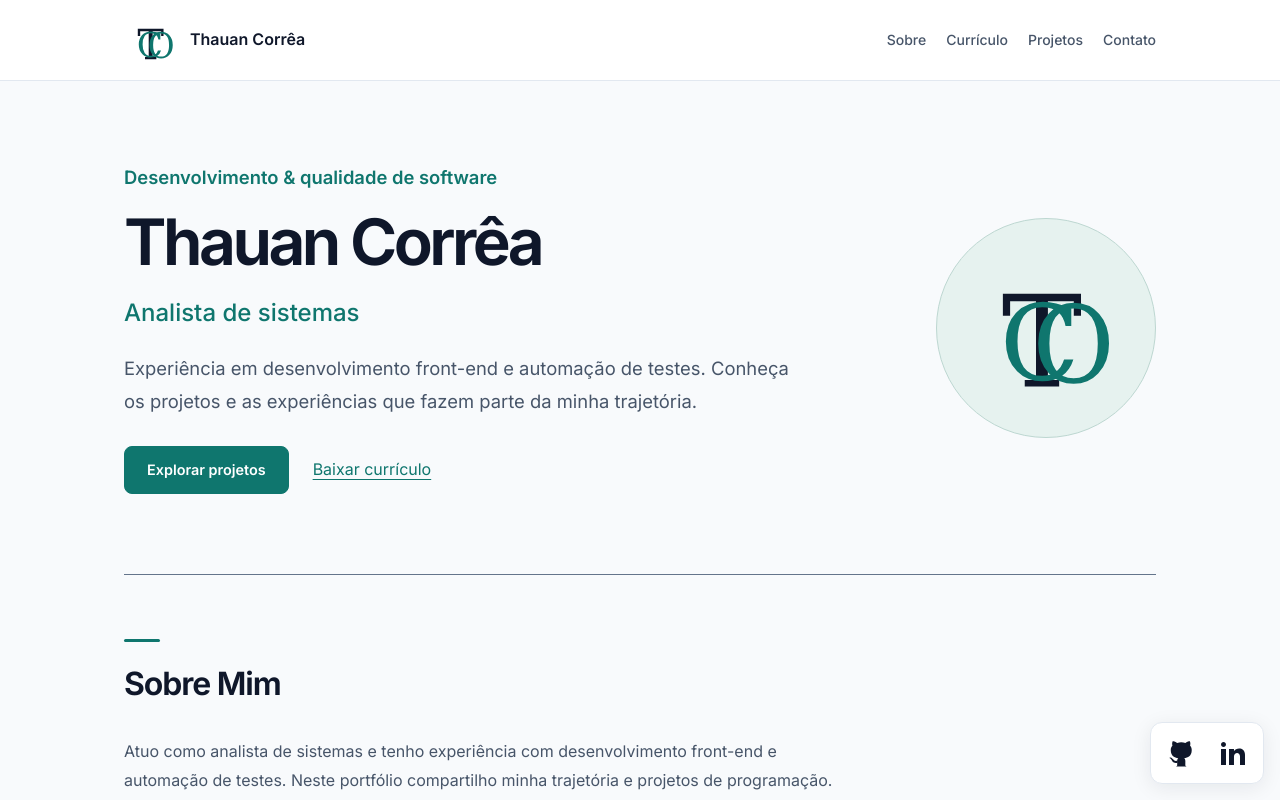
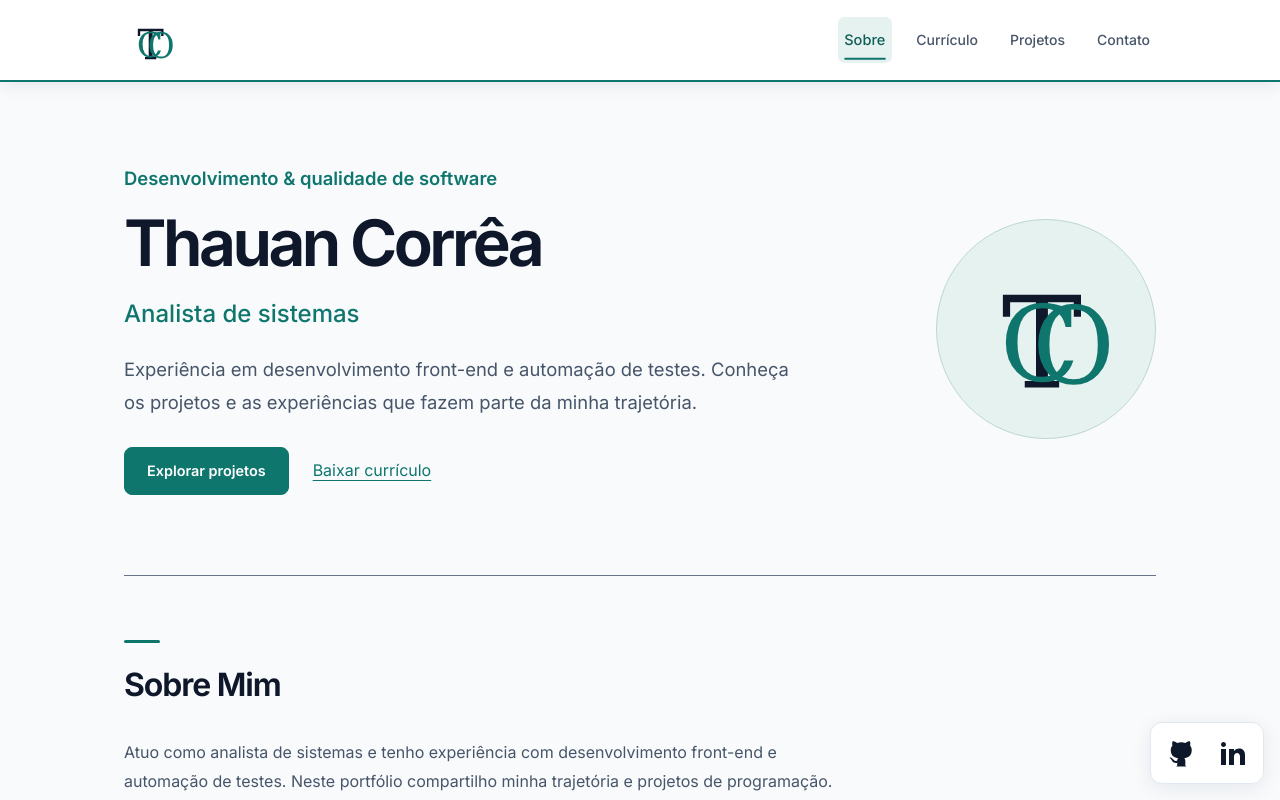
Before and after one commit to ThauanLK/Portfolio, a React (Vite) app: page / in a window 1280 px wide. Shown: the top 800 px of the page. Built offline with nearby package versions, Linux system fonts and the light colour scheme; no server answers.

Commit message:
Adicao de animacoes simples e ajuste no header da pagina

```diff
--- a/src/constants/reset.css
+++ b/src/constants/reset.css
@@ -131,6 +131,7 @@ table {
 }
 
 *, *::before, *::after { box-sizing: border-box; }
+html { scroll-behavior: smooth; }
 body { font-family: 'Inter', system-ui, -apple-system, sans-serif; background: var(--background); color: var(--text); line-height: 1.6; }
 section { scroll-margin-top: 144px; }
 :focus-visible { outline: 3px solid var(--accent); outline-offset: 4px; }
--- /dev/null
+++ b/src/hooks/useActiveSection/index.js
@@ -0,0 +1,48 @@
+import { useEffect, useState } from 'react';
+import { selectActiveSection } from './selection.js';
+
+export default function useActiveSection(options, headerRef) {
+  const [activeSection, setActiveSection] = useState(null);
+
+  useEffect(() => {
+    const sections = options
+      .map(({ url }) => document.getElementById(url.slice(1)))
+      .filter(Boolean);
+    let frame = null;
+
+    const update = () => {
+      frame = null;
+      const headerBottom = headerRef.current?.getBoundingClientRect().bottom ?? 0;
+      const activationLine = Math.max(headerBottom + 64, window.innerHeight * 0.25);
+      const atPageEnd = window.scrollY > 0
+        && window.scrollY + window.innerHeight >= document.documentElement.scrollHeight - 2;
+      setActiveSection(selectActiveSection(
+        sections.map((section) => ({ id: section.id, top: section.getBoundingClientRect().top })),
+        activationLine,
+        atPageEnd,
+      ));
+    };
+    const scheduleUpdate = () => {
+      if (frame === null) frame = window.requestAnimationFrame(update);
+    };
+
+    update();
+    window.addEventListener('scroll', scheduleUpdate, { passive: true });
+    window.addEventListener('resize', scheduleUpdate);
+    window.addEventListener('hashchange', scheduleUpdate);
+    // Recalcula quando os projetos, imagens ou fontes alterarem o layout.
+    const observer = new ResizeObserver(scheduleUpdate);
+    observer.observe(document.body);
+    if (headerRef.current) observer.observe(headerRef.current);
+
+    return () => {
+      window.removeEventListener('scroll', scheduleUpdate);
+      window.removeEventListener('resize', scheduleUpdate);
+      window.removeEventListener('hashchange', scheduleUpdate);
+      observer.disconnect();
+      if (frame !== null) window.cancelAnimationFrame(frame);
+    };
+  }, [options, headerRef]);
+
+  return activeSection;
+}
--- /dev/null
+++ b/src/hooks/useActiveSection/selection.js
@@ -0,0 +1,7 @@
+// A seção atual é a última cujo início passou pela linha abaixo do cabeçalho.
+export function selectActiveSection(sections, activationLine, atPageEnd = false) {
+  if (atPageEnd) return sections.at(-1)?.id ?? null;
+  return sections.reduce((active, section) => (
+    section.top <= activationLine ? section.id : active
+  ), null);
+}
--- a/src/views/Home/components/Header/components/index.js
+++ b/src/views/Home/components/Header/components/index.js
@@ -2,7 +2,8 @@ import { styled } from 'styled-components';
 
 export const HeaderContainer = styled.header`
   background: var(--surface);
-  border-bottom: 1px solid var(--border);
+  border-bottom: 2px solid var(--petroleum);
+  box-shadow: 0 4px 16px rgb(15 23 42 / 8%);
   position: sticky;
   top: 0;
   z-index: 5;
@@ -20,6 +21,7 @@ export const Header = styled.div`
   @media (max-width: 560px) { flex-direction: column; gap: 8px; }
 `;
 export const Brand = styled.a`
+  position: relative;
   display: inline-flex;
   align-items: center;
   gap: 10px;
@@ -32,6 +34,21 @@ export const Logo = styled.img`
   width: 56px;
   height: 56px;
   object-fit: contain;
+`;
+export const LogoTooltip = styled.span`
+  position: absolute;
+  top: 100%;
+  left: 0;
+  z-index: 1;
+  padding: 8px 12px;
+  border-radius: 6px;
+  background: var(--navy);
+  color: #FFFFFF;
+  font-size: 0.8rem;
+  font-weight: 500;
+  line-height: 1.5;
+  box-shadow: 0 4px 12px rgb(15 23 42 / 15%);
+  @media (max-width: 560px) { left: 50%; transform: translateX(-50%); }
 `;
 export const LinksContainer = styled.nav`
   display: flex;
@@ -48,5 +65,33 @@ export const LinkHeader = styled.a`
   text-decoration: none;
   font-size: 0.875rem;
   font-weight: 500;
-  &:hover { color: var(--accent); }
+  position: relative;
+  padding: 0 6px;
+  border-radius: 6px;
+  transition: color 300ms ease, background-color 300ms ease, transform 300ms ease;
+
+  &::after {
+    content: '';
+    position: absolute;
+    left: 6px;
+    right: 6px;
+    bottom: 3px;
+    height: 2px;
+    border-radius: 2px;
+    background: var(--accent);
+    transform: scaleX(0);
+    transform-origin: center;
+    transition: transform 300ms ease;
+  }
+  &:hover, &:focus-visible {
+    color: var(--accent);
+    background: var(--tint-green);
+  }
+  &:hover::after, &:focus-visible::after { transform: scaleX(1); }
+  &[aria-current='location'] {
+    color: var(--accent-hover);
+    background: var(--tint-green);
+    transform: scale(1.04);
+  }
+  &[aria-current='location']::after { transform: scaleX(1); }
 `;
--- a/src/views/Home/components/Header/index.jsx
+++ b/src/views/Home/components/Header/index.jsx
@@ -1,20 +1,46 @@
-import React from 'react';
-import { LinksContainer, Container, Header, Brand, Logo, HeaderContainer, LinkHeader } from './components/index';
+import React, { useEffect, useId, useRef, useState } from 'react';
+import useActiveSection from '../../../../hooks/useActiveSection/index';
+import { LinksContainer, Container, Header, Brand, Logo, LogoTooltip, HeaderContainer, LinkHeader } from './components/index';
 import MenuOptions from './menus';
 import logo from '../../../../assets/logo_tco.svg';
 
 export default function SiteHeader() {
+  const headerRef = useRef(null);
+  const activeSection = useActiveSection(MenuOptions, headerRef);
+  const [showTooltip, setShowTooltip] = useState(false);
+  const tooltipId = useId();
+
+  useEffect(() => {
+    if (!showTooltip) return;
+    const dismiss = (event) => {
+      if (event.key === 'Escape') setShowTooltip(false);
+    };
+    document.addEventListener('keydown', dismiss);
+    return () => document.removeEventListener('keydown', dismiss);
+  }, [showTooltip]);
   return (
-    <HeaderContainer>
+    <HeaderContainer ref={headerRef}>
       <Container>
         <Header>
-          <Brand href="#apresentacao" aria-label="Thauan Corrêa — início">
+          <Brand
+            href="#apresentacao"
+            aria-label="Thauan Corrêa — início"
+            aria-describedby={showTooltip ? tooltipId : undefined}
+            onMouseEnter={() => setShowTooltip(true)}
+            onMouseLeave={() => setShowTooltip(false)}
+            onFocus={() => setShowTooltip(true)}
+            onBlur={() => setShowTooltip(false)}
+          >
             <Logo src={logo} alt="" width="56" height="56" />
-            <span>Thauan Corrêa</span>
+            {showTooltip && <LogoTooltip id={tooltipId} role="tooltip">Thauan Corrêa</LogoTooltip>}
           </Brand>
           <LinksContainer aria-label="Navegação principal">
             {MenuOptions.map((option) => (
-              <LinkHeader key={option.url} href={option.url}>{option.title}</LinkHeader>
+              <LinkHeader
+                key={option.url}
+                href={option.url}
+                aria-current={activeSection === option.url.slice(1) ? 'location' : undefined}
+              >{option.title}</LinkHeader>
             ))}
           </LinksContainer>
         </Header>
```
Also changed, not shown: 1 other file (tests, documents, lock files or other folders).
